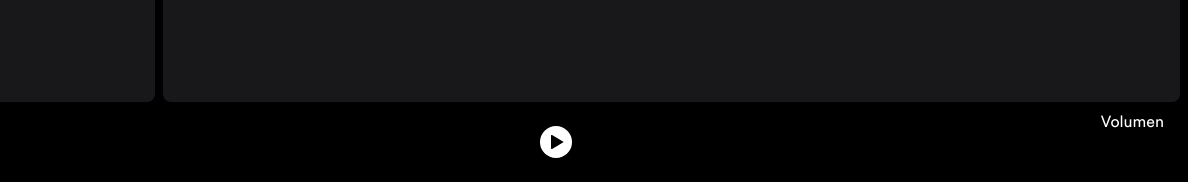
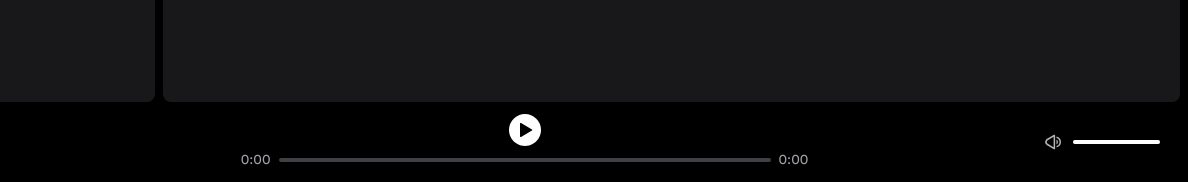
Before and after one commit to cellumher/spotify-clone-astro, an Astro site: page / in a window 1280 px wide. Shown: the part 618-800 px from the top of the page, 92-1280 px from the left. Built offline with nearby package versions, Linux system fonts and the light colour scheme; Astro itself is replaced by a stand-in of ours.

Commit message:
added song and volume controls

```diff
--- a/src/components/Player.jsx
+++ b/src/components/Player.jsx
@@ -1,5 +1,6 @@
 import { usePlayerStore } from "@/store/playerStore";
-import { useState, useRef, useEffect } from "react";
+import { useRef, useEffect, useState } from "react";
+import { Slider } from "@/components/Slider";
 
 export const Pause = ({ className }) => (
   <svg className={className} role="img" height="16" width="16" aria-hidden="true" viewBox="0 0 16 16"><path d="M2.7 1a.7.7 0 0 0-.7.7v12.6a.7.7 0 0 0 .7.7h2.6a.7.7 0 0 0 .7-.7V1.7a.7.7 0 0 0-.7-.7H2.7zm8 0a.7.7 0 0 0-.7.7v12.6a.7.7 0 0 0 .7.7h2.6a.7.7 0 0 0 .7-.7V1.7a.7.7 0 0 0-.7-.7h-2.6z"></path></svg>
@@ -8,6 +9,15 @@ export const Pause = ({ className }) => (
 export const Play = ({ className }) => (
   <svg className={className} role="img" height="16" width="16" aria-hidden="true" viewBox="0 0 16 16"><path d="M3 1.713a.7.7 0 0 1 1.05-.607l10.89 6.288a.7.7 0 0 1 0 1.212L4.05 14.894A.7.7 0 0 1 3 14.288V1.713z"></path></svg>
 )
+
+export const VolumeSilence = () => (
+  <svg fill="currentColor" role="presentation" height="16" width="16" aria-hidden="true" aria-label="Volumen apagado" viewBox="0 0 16 16" ><path d="M13.86 5.47a.75.75 0 0 0-1.061 0l-1.47 1.47-1.47-1.47A.75.75 0 0 0 8.8 6.53L10.269 8l-1.47 1.47a.75.75 0 1 0 1.06 1.06l1.47-1.47 1.47 1.47a.75.75 0 0 0 1.06-1.06L12.39 8l1.47-1.47a.75.75 0 0 0 0-1.06z"></path><path d="M10.116 1.5A.75.75 0 0 0 8.991.85l-6.925 4a3.642 3.642 0 0 0-1.33 4.967 3.639 3.639 0 0 0 1.33 1.332l6.925 4a.75.75 0 0 0 1.125-.649v-1.906a4.73 4.73 0 0 1-1.5-.694v1.3L2.817 9.852a2.141 2.141 0 0 1-.781-2.92c.187-.324.456-.594.78-.782l5.8-3.35v1.3c.45-.313.956-.55 1.5-.694V1.5z"></path></svg>
+)
+
+export const Volume = () => (
+  <svg fill="currentColor" role="presentation" height="16" width="16" aria-hidden="true" aria-label="Volumen alto" id="volume-icon" viewBox="0 0 16 16"><path d="M9.741.85a.75.75 0 0 1 .375.65v13a.75.75 0 0 1-1.125.65l-6.925-4a3.642 3.642 0 0 1-1.33-4.967 3.639 3.639 0 0 1 1.33-1.332l6.925-4a.75.75 0 0 1 .75 0zm-6.924 5.3a2.139 2.139 0 0 0 0 3.7l5.8 3.35V2.8l-5.8 3.35zm8.683 4.29V5.56a2.75 2.75 0 0 1 0 4.88z"></path><path d="M11.5 13.614a5.752 5.752 0 0 0 0-11.228v1.55a4.252 4.252 0 0 1 0 8.127v1.55z"></path></svg>
+  )
+
 
 const CurrentSong = ({ image, title, artists }) => {
 
@@ -24,7 +34,7 @@ const CurrentSong = ({ image, title, artists }) => {
         <h3 className="text-sm font-semibold block">
           {title}
         </h3>
-        <span class="text-xs text-gray-400">
+        <span className="text-xs text-gray-400">
           {artistsString}
         </span>
       </div>
@@ -33,9 +43,93 @@ const CurrentSong = ({ image, title, artists }) => {
   )
 }
 
+const SongControl = ({ audio }) => {
+  const [currentTime, setCurrentTime] = useState(0);
+
+  useEffect(() => {
+    audio?.current.addEventListener('timeupdate', handleTimeUpdate);
+    return () => {
+      audio?.current.removeEventListener('timeupdate', handleTimeUpdate)
+    }
+  }, [])
+
+  const handleTimeUpdate = () => {
+    setCurrentTime(audio.current.currentTime);
+  }
+
+  const formatTime = time => {
+    if (time == null) return "0:00";
+
+    const seconds = Math.floor(time % 60);
+    const minutes = Math.floor(time / 60);
+
+    return `${minutes}:${seconds.toString().padStart(2, '0')}`
+  }
+
+  const songDuration = audio?.current?.duration ?? 0;
+
+  return (
+    <div className="flex gap-x-1 text-sm text-zinc-400 pt-1">
+      <span>{formatTime(currentTime)}</span>
+      <Slider
+        defaultValue={[0]}
+        max={songDuration}
+        min={0}
+        value={[currentTime]}
+        className="w-[500px]"
+        onValueChange={(value) => {
+          audio.current.currentTime = value
+        }}
+      />
+
+      <span>{formatTime(songDuration)}</span>
+    </div>
+  )
+}
+
+
+const VolumeControl = () => {
+  const volume = usePlayerStore(state => state.volume)
+  const setVolume = usePlayerStore(state => state.setVolume)
+  const previousVolumeRef = useRef(volume)
+
+  const isVolumeSilenced = volume === 0;
+
+  const handleClickVolumen = () => {
+    if (isVolumeSilenced) {
+      setVolume(previousVolumeRef.current)
+    } else {
+      previousVolumeRef.current = volume
+      setVolume(0)
+    }
+  }
+
+  return (
+    <div className="flex justify-center gap-x-2 text-white group">
+      <button className="opacity-70 hover:opacity-100 transition cursor-default py-2 ps-2" onClick={handleClickVolumen}>
+        {isVolumeSilenced ? <VolumeSilence /> : <Volume />}
+      </button>
+
+      <Slider
+        defaultValue={[100]}
+        max={100}
+        min={0}
+        value={[volume * 100]}
+        className="w-[95px]"
+        onValueChange={(value) => {
+          const [newVolume] = value
+          const volumeValue = newVolume / 100
+          setVolume(volumeValue)
+        }}
+      />
+    </div>
+  )
+}
+
+
 export function Player () {
 
-  const { currentMusic, isPlaying, setIsPlaying, setCurrentMusic } = usePlayerStore(state => state);
+  const { currentMusic, isPlaying, setIsPlaying, volume } = usePlayerStore(state => state);
   const audioRef = useRef();
 
   useEffect(() => {
@@ -45,11 +139,16 @@ export function Player () {
   }, [isPlaying]);
 
   useEffect(() => {
+    audioRef.current.volume = volume;
+  }, [volume])
+
+  useEffect(() => {
     const { song, playlist } = currentMusic;
 
     if (song) {
       const src = `/music/${playlist?.id}/0${song.id}.mp3`;
       audioRef.current.src = src;
+      audioRef.current.volume = volume;
       audioRef.current.play();
     }
 
@@ -65,15 +164,16 @@ export function Player () {
         <CurrentSong {...currentMusic.song} />
       </div>
       <div className="grid place-content-center gap-4 flex-1">
-        <div className="flex justify-center">
+        <div className="flex flex-col justify-center items-center">
           <button className="bg-white rounded-full p-2"
           onClick={handleClick}>
             {isPlaying ? <Pause /> : <Play />}
           </button>
+          <SongControl audio={audioRef}/>
         </div>
       </div>
-      <div>
-        Volumen
+      <div className="grid place-content-center">
+        <VolumeControl />
       </div>
 
       <audio ref={audioRef}></audio>
--- /dev/null
+++ b/src/components/Slider.tsx
@@ -0,0 +1,27 @@
+import * as React from "react"
+import * as SliderPrimitive from "@radix-ui/react-slider"
+import cn from "clsx"
+
+export const Slider = React.forwardRef<
+  React.ElementRef<typeof SliderPrimitive.Root>,
+  React.ComponentPropsWithoutRef<typeof SliderPrimitive.Root>
+>(({ className, ...props }, ref) => (
+  <SliderPrimitive.Root
+    ref={ref}
+    className={cn(
+      "relative flex touch-none select-none items-center group p-1",
+      className
+    )}
+    {...props}
+  >
+    <SliderPrimitive.Track className="relative h-1 w-full grow overflow-hidden rounded-full bg-zinc-700">
+      <SliderPrimitive.Range className="absolute h-full bg-white group-hover:bg-green-400 " />
+    </SliderPrimitive.Track>
+
+    <SliderPrimitive.Thumb className="hidden group-hover:block h-3 w-3 bg-white rounded-full
+    bg-background ring-offset-background transition-colors
+    focus-visible:outline-none disabled:pointer-events-none disabled:opacity-50" />
+  </SliderPrimitive.Root>
+))
+
+Slider.displayName = SliderPrimitive.Root.displayName
--- a/src/store/playerStore.js
+++ b/src/store/playerStore.js
@@ -3,6 +3,8 @@ import {create } from "zustand";
 export const usePlayerStore = create((set)=> ({
   isPlaying: false,
   currentMusic: {playlist: null, song: null, songs: []},
+  volume: 1,
+  setVolume: (volume) => set({volume}),
   setIsPlaying: (isPlaying) => set({isPlaying}),
   setCurrentMusic: (currentMusic) => set({currentMusic})
 }));
```
